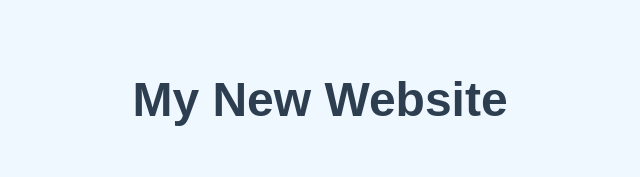
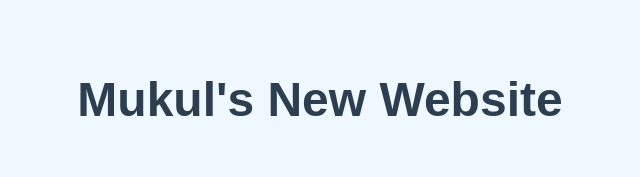
Before and after one commit to MukulGoutam/new-static-website-azure-CICD, a plain HTML site: page index.html in a window 1280 px wide. Shown: the top 177 px of the page, without its empty margins (320-960 px from the left). Drawn offline with Linux system fonts and the light colour scheme.

Commit message:
Update index.html

```diff
--- a/index.html
+++ b/index.html
@@ -36,7 +36,7 @@
 <body>
 
     <!-- This is your welcome message -->
-    <h1>My New Website</h1>
+    <h1>Mukul's New Website</h1>
 
     <!--
       This is the image.
```
